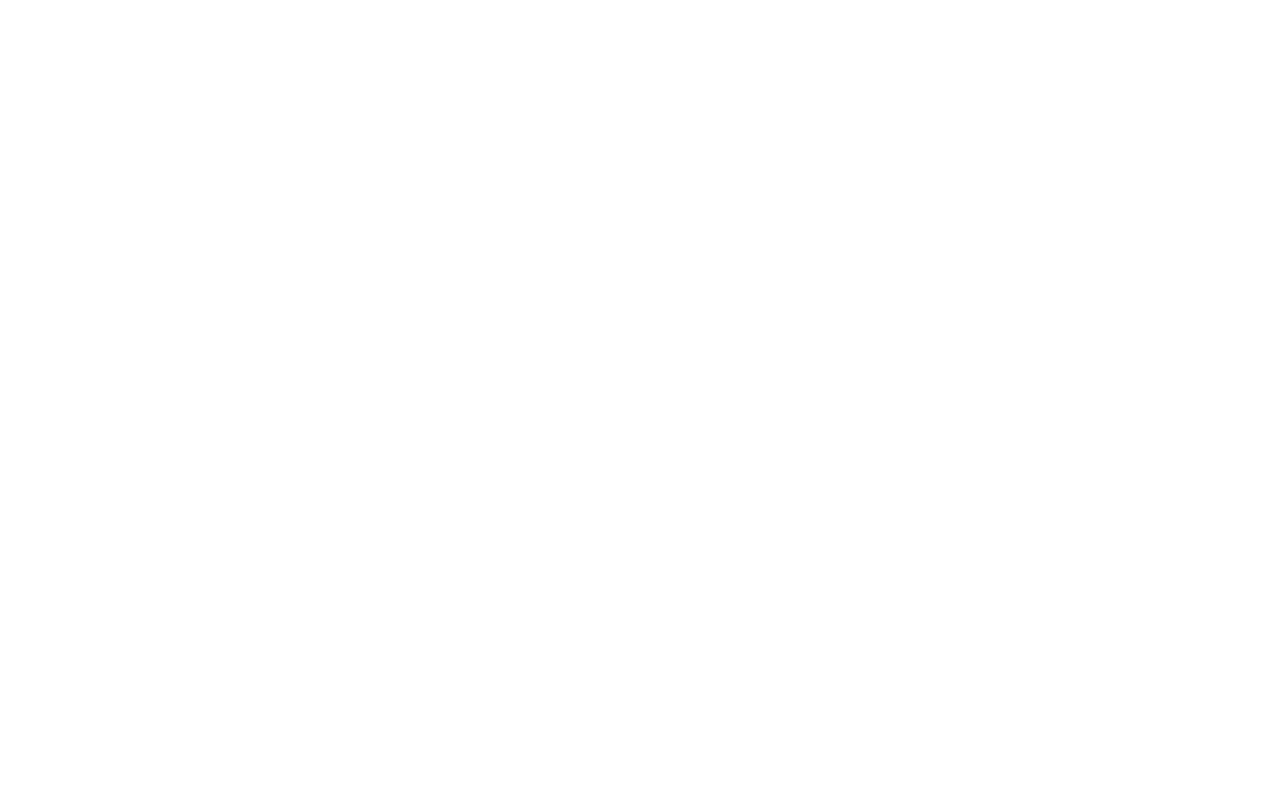
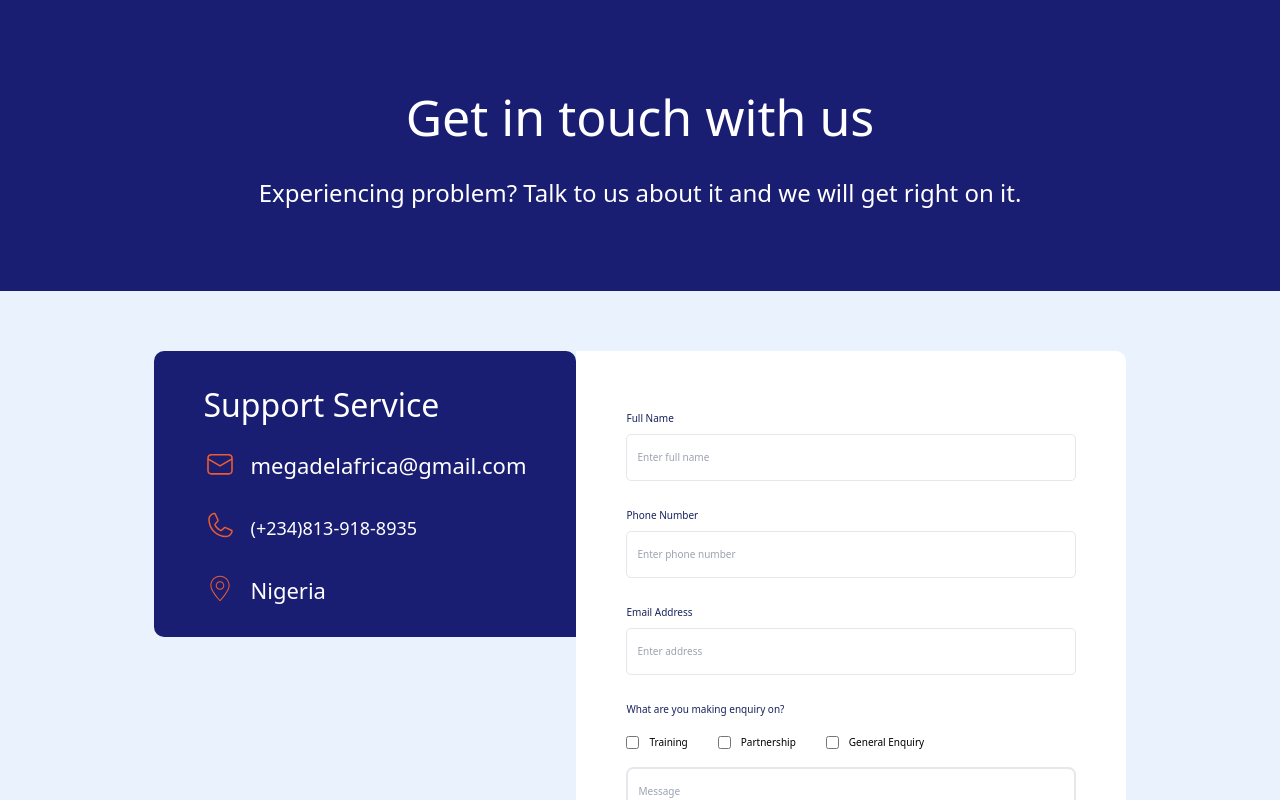
Before and after one commit to Thoobi/megadel-africa, a React (Vite) app: page /contact in a window 1280 px wide. Before the commit this address had no page. Shown: the top 800 px of the page. Built offline with nearby package versions, Linux system fonts and the light colour scheme.

Commit message:
feat: add Contact page with form and support information for user inquiries

```diff
--- a/src/App.jsx
+++ b/src/App.jsx
@@ -1,6 +1,7 @@
 import { BrowserRouter, Routes, Route } from "react-router-dom";
 import Home from "./pages/Homepage";
 import About from "./pages/About";
+import Contact from "./pages/Contact";
 
 export default function App() {
   return (
@@ -8,6 +9,7 @@
       <Routes>
         <Route path="/" element={<Home />} />
         <Route path="/about" element={<About />} />
+        <Route path="/contact" element={<Contact />} />
       </Routes>
     </BrowserRouter>
   );
--- /dev/null
+++ b/src/pages/Contact.jsx
@@ -0,0 +1,146 @@
+import mail from "../asset/contact/contact-mail.svg";
+import phone from "../asset/contact/contact-phone.svg";
+import location from "../asset/contact/contact-location.svg";
+import Subscribe from "../components/subscribe";
+import Footer from "../components/footer";
+import Section from "../components/Section";
+
+export default function Contact() {
+  return (
+    <>
+      <main>
+        <Section classname="flex-col bg-custom-blue-500 text-white text-center px-12 sm:px-24 py-24">
+          <h1 className="text-[3.5rem] sm:text-50 mb-8 font-medium">
+            Get in touch with us
+          </h1>
+          <p className="text-18 sm:text-24 font-light">
+            Experiencing problem? Talk to us about it and we will get right on
+            it.
+          </p>
+        </Section>
+
+        <section className="px-12 lg:px-24 py-24 lg:py-24 flex flex-col lg:flex-row items-stretch lg:items-start justify-center bg-custom-blue-200">
+          <div className="bg-custom-blue-500 text-white px-8 sm:px-20 py-16 lg:py-12 rounded-t-2xl lg:rounded-tl-2xl lg:rounded-bl-2xl">
+            <h3 className="mb-8 text-24 sm:text-32 font-medium">
+              Support Service
+            </h3>
+            <ul className="flex flex-col items-start gap-[3rem]">
+              <li className="flex items-center gap-4 sm:gap-6 w-full">
+                <img
+                  src={mail}
+                  alt="mail icon"
+                  className="-translate-y-1 inline-block"
+                />
+                <span className="inline-block flex-1 text-16 sm:text-22">
+                  megadelafrica@gmail.com
+                </span>
+              </li>
+              <li className="flex items-center gap-6">
+                <img src={phone} alt="phone icon" className="-translate-y-1" />
+                <span className="inline-block flex-1 text-16 sm:text-18">
+                  (+234)813-918-8935
+                </span>
+              </li>
+              <li className="flex items-center gap-6">
+                <img
+                  src={location}
+                  alt="location icon"
+                  className="-translate-y-1"
+                />
+                <span className="inline-block flex-1 text-16 sm:text-22">
+                  Nigeria
+                </span>
+              </li>
+            </ul>
+          </div>
+          <div className="p-[3rem] sm:px-[5rem] sm:py-[6rem] bg-white rounded-b-2xl lg:rounded-tr-2xl">
+            <form
+              action=""
+              method="post"
+              className="flex flex-col gap-[.75rem]"
+            >
+              <label htmlFor="full-name" className="text-custom-blue-500">
+                Full Name
+              </label>
+              <input
+                type="text"
+                id="full-name"
+                placeholder="Enter full name"
+                className="border-[1.5px] rounded-lg px-[1rem] py-[1.5rem] outline-none lg:w-[45rem] mb-[2rem]"
+              />
+
+              <label htmlFor="phone-number" className="text-custom-blue-500">
+                Phone Number
+              </label>
+              <input
+                type="tel"
+                id="phone-number"
+                placeholder="Enter phone number"
+                className="border-[1.5px] rounded-lg px-[1rem] py-[1.5rem] outline-none lg:w-[45rem] mb-[2rem]"
+              />
+
+              <label htmlFor="mail" className="text-custom-blue-500">
+                Email Address
+              </label>
+              <input
+                type="email"
+                id="mail"
+                placeholder="Enter address"
+                className="border-[1.5px] rounded-lg px-[1rem] py-[1.5rem] outline-none lg:w-[45rem] mb-[2rem]"
+              />
+
+              <label className="text-custom-blue-500">
+                What are you making enquiry on?
+              </label>
+              <div className="grid grid-flow-col auto-cols-max sm:flex sm:items-center gap-[1rem] mt-4">
+                <input
+                  type="checkbox"
+                  name="Training"
+                  id="training"
+                  value="training"
+                />
+                <label htmlFor="training" className="mr-[2rem]">
+                  Training
+                </label>
+
+                <input
+                  type="checkbox"
+                  name="partnership"
+                  id="partnership"
+                  value="partnership"
+                  className="row-start-2 col-start-1"
+                />
+                <label htmlFor="partnership" className="mr-[2rem]">
+                  Partnership
+                </label>
+
+                <input
+                  type="checkbox"
+                  name="general enquiry"
+                  id="general enquiry"
+                  value="general enquiry"
+                  className="row-start-3 col-start-1"
+                />
+                <label htmlFor="general enquiry">General Enquiry</label>
+              </div>
+              <textarea
+                name=""
+                placeholder="Message"
+                className="border-2 block resize-none h-40 mt-4 px-4 py-6 rounded-xl outline-none"
+              ></textarea>
+
+              <button
+                type="submit"
+                className="bg-custom-blue-100 self-end px-16 py-5 rounded-xl text-white mt-4 text-18"
+              >
+                Submit
+              </button>
+            </form>
+          </div>
+        </section>
+        <Subscribe />
+      </main>
+      <Footer />
+    </>
+  );
+}
```
